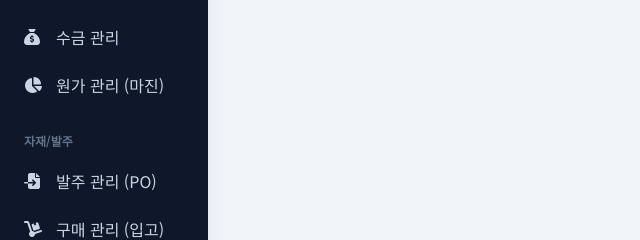
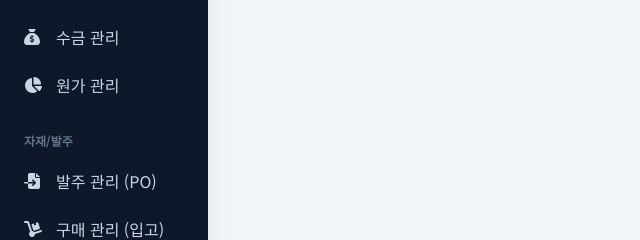
Before and after one commit to depay07/ASPEC-ERP, a plain HTML site: page erp.html in a window 1280 px wide. Shown: the part 412-652 px from the top of the page, 0-640 px from the left. Drawn offline with nearby package versions, Linux system fonts and the light colour scheme.

Commit message:
Update erp.html

```diff
--- a/erp.html
+++ b/erp.html
@@ -137,7 +137,7 @@
         <button onclick="switchTab('orders')" class="nav-btn w-full text-left px-6 py-3 hover:bg-slate-800 hover:text-white flex items-center gap-3"><i class="fa-solid fa-file-signature w-5"></i> 주문 관리</button>
         <button onclick="switchTab('sales')" class="nav-btn w-full text-left px-6 py-3 hover:bg-slate-800 hover:text-white flex items-center gap-3"><i class="fa-solid fa-truck-fast w-5"></i> 판매 관리</button>
         <button onclick="switchTab('collections')" class="nav-btn w-full text-left px-6 py-3 hover:bg-slate-800 hover:text-white flex items-center gap-3"><i class="fa-solid fa-sack-dollar w-5"></i> 수금 관리</button>
-        <button onclick="switchTab('cost_management')" class="nav-btn w-full text-left px-6 py-3 hover:bg-slate-800 hover:text-white flex items-center gap-3"><i class="fa-solid fa-chart-pie w-5"></i> 원가 관리 (마진)</button>
+        <button onclick="switchTab('cost_management')" class="nav-btn w-full text-left px-6 py-3 hover:bg-slate-800 hover:text-white flex items-center gap-3"><i class="fa-solid fa-chart-pie w-5"></i> 원가 관리</button>
         <div class="px-6 text-xs font-bold text-slate-500 uppercase mt-6 mb-2">자재/발주</div>
         <button onclick="switchTab('purchase_orders')" class="nav-btn w-full text-left px-6 py-3 hover:bg-slate-800 hover:text-white flex items-center gap-3"><i class="fa-solid fa-file-import w-5"></i> 발주 관리 (PO)</button>
         <button onclick="switchTab('purchases')" class="nav-btn w-full text-left px-6 py-3 hover:bg-slate-800 hover:text-white flex items-center gap-3"><i class="fa-solid fa-dolly w-5"></i> 구매 관리 (입고)</button>
```
